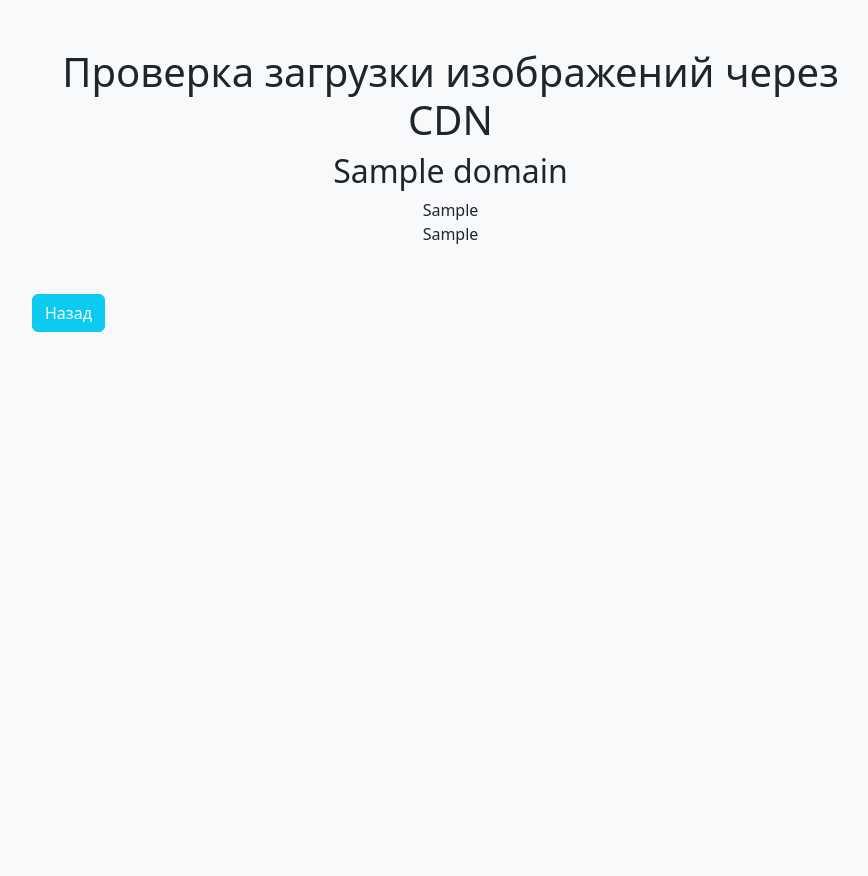
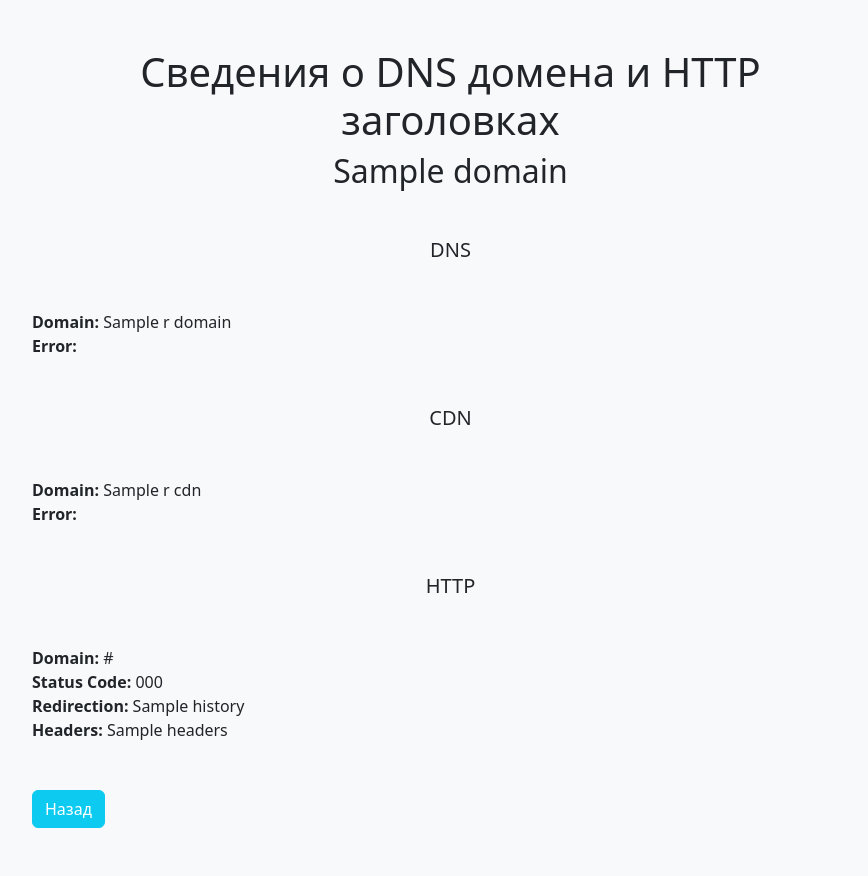
Before and after one commit to Miktima/CDNsite, a Django app: template cdn/dnsheader/templates/dnsheader/results.html in a window 1280 px wide. Shown: the whole page, without its empty margins (50-918 px from the left). Before the commit the page ends 332 px from the top, so only its background shows below. Run offline with Django 4.2, Linux system fonts and the light colour scheme; the template is opened without the code that fills it: most values are stand-ins (such as "Sample title", 1, 10 or a date in 2020); some libraries are stand-ins or nearby versions.

Commit message:
DNS and HTTP initial

```diff
--- a/cdn/dnsheader/forms.py
+++ b/cdn/dnsheader/forms.py
@@ -1,5 +1,5 @@
 from django import forms
 
 class DnsForm(forms.Form):
-    domain = forms.URLField(label='Domain', max_length=200)
+    domain = forms.CharField(label='Domain', max_length=200)
     cdn = forms.CharField(label='CDN', max_length=200)
--- a/cdn/dnsheader/templates/dnsheader/index.html
+++ b/cdn/dnsheader/templates/dnsheader/index.html
@@ -13,7 +13,7 @@
 <div class="text-start pt-5"><a href = "{% url 'main' %}" class="btn btn-info text-white">К списку утилит</a></div>
 {% endblock %}
 {% block description %}
-<p>В поле <em>Domain</em> требуется ввести адрес домена, например, <mark>img.sputniknews.com.tr</mark> в поле <em>CDN</em> - домен CDN, (если несколько - через запятую),
+<p>В поле <em>Domain</em> требуется ввести адрес домена, например, <mark>sputniknews.com.tr</mark> в поле <em>CDN</em> - домен CDN, (если несколько - через запятую),
     например, <mark>cdn1.img.sputniknews.com.tr</mark>.
 <p>В результате выводятся сведения о домене и HTTP заголовки</p>
 {% endblock %}
--- a/cdn/dnsheader/templates/dnsheader/results.html
+++ b/cdn/dnsheader/templates/dnsheader/results.html
@@ -1,12 +1,57 @@
 {% extends "cdn/base_results.html" %}
-{% block description_contetnt %}Проверка загрузки изображений через CDN{% endblock %}
-{% block title %}Загрузка изображений через CDN{% endblock %}
-{% block h1 %}Проверка загрузки изображений через CDN{% endblock %}
+{% block description_contetnt %}Сведения о DNS домена и HTTP заголовках{% endblock %}
+{% block title %}DNS домена и HTTP заголовки{% endblock %}
+{% block h1 %}Сведения о DNS домена и HTTP заголовках{% endblock %}
 {% block subheader %}
     <h2>{{domain}}</h2>
 {% endblock %}
 {% block content %}
-<div>{{data_domain}}</div>
-<div>{{dtata_cdn}}</div>
+<h5 class="m-5">DNS</h5>
+<div class="row">
+    {% for r_domain in result_domain%}
+    <div class="col">
+        {% if r_domain.query %}
+            <p class="text-start m-0"><strong>Domain: </strong>{{r_domain.result.qname}}</p>
+            {% for res in r_domain.result %}
+                <p class="text-start m-0">{{res}}</p>
+            {% endfor %}
+            <p class="text-start m-0"><strong>Canonical name: </strong>{{r_domain.result.canonical_name}}</p>
+        {% else %}
+            <p class="text-start m-0"><strong>Domain: </strong>{{r_domain.qname}}</p>
+            <p class="text-start m-0"><strong>Error: </strong>{{r_domain.error}}</p>
+        {% endif %}
+    </div>
+    {% endfor %}
+</div>
+<h5 class="m-5">CDN</h5>
+<div class="row">
+    {% for r_cdn in result_cdn%}
+    <div class="col">
+        {% if r_cdn.query %}
+            <p class="text-start m-0"><strong>Domain: </strong>{{r_cdn.result.qname}}</p>
+            {% for res in r_cdn.result %}
+                <p class="text-start m-0">{{res}}</p>
+            {% endfor %}
+            <p class="text-start m-0"><strong>Canonical name: </strong>{{r_cdn.result.canonical_name}}</p>
+        {% else %}
+            <p class="text-start m-0"><strong>Domain: </strong>{{r_cdn.qname}}</p>
+            <p class="text-start m-0"><strong>Error: </strong>{{r_cdn.error}}</p>
+        {% endif %}
+    </div>
+    {% endfor %}
+</div>
+<h5 class="m-5">HTTP</h5>
+<div class="row">
+    {% for r_http in result_http%}
+    <div class="col">
+        <p class="text-start m-0"><strong>Domain: </strong>{{r_http.url}}</p>
+        <p class="text-start m-0"><strong>Status Code: </strong>{{r_http.status_code}}</p>
+        {% if r_http.history %}
+            <p class="text-start m-0"><strong>Redirection: </strong>{{r_http.history}}</p>
+        {% endif %}
+        <p class="text-start m-0"><strong>Headers: </strong>{{r_http.headers}}</p>
+    </div>
+    {% endfor %}
+</div>
 {% endblock %}
 {% block back_url %}{% url 'dns_index' %}{% endblock %}
```
Also changed, not shown: cdn/dnsheader/views.py (+80 -5 lines).
